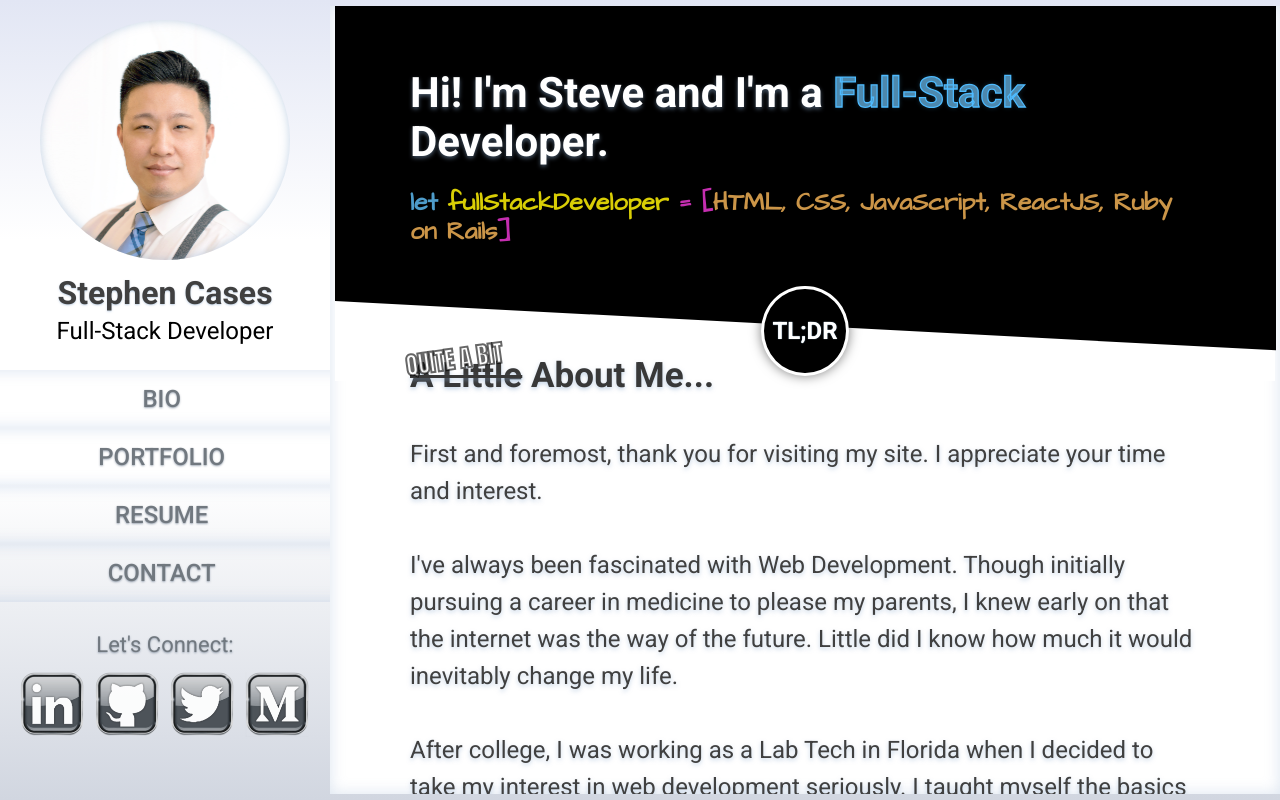
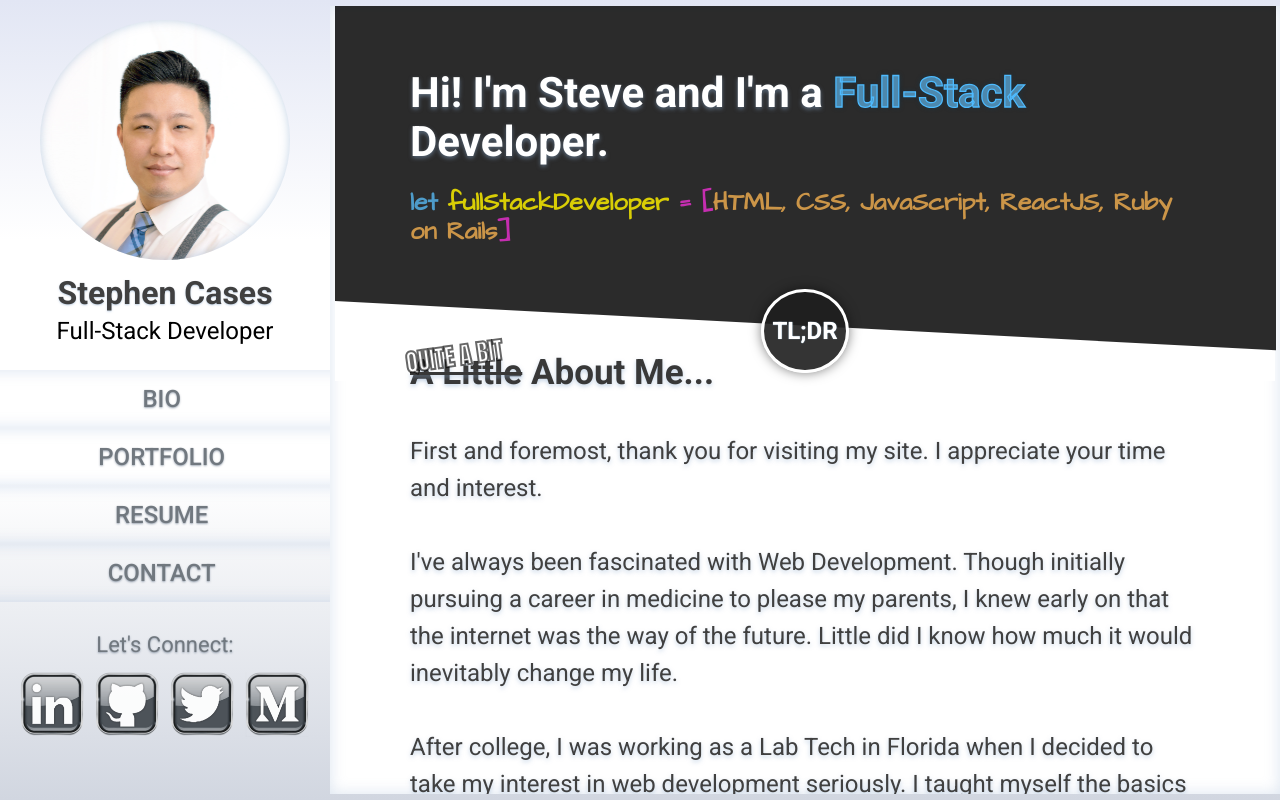
Before and after one commit to builtforsomethingbigger/stephencases.com, a React (Create React App) app: page / in a window 1280 px wide. Built offline with nearby package versions, Linux system fonts and the light colour scheme; no server answers.

Commit message:
Theme update - charcoal for black

```diff
--- a/src/styles/Bio.css
+++ b/src/styles/Bio.css
@@ -94,7 +94,7 @@
     bottom: 0;
     left: 0;
     transform-origin: top left;
-    background-color: rgb(0, 0, 0);
+    background-color: rgba(20, 20, 20, 0.9);
     transform: skewY(3deg)
 }
 .tldr-btn{
@@ -114,10 +114,10 @@
     font-weight: bold;
     color: rgb(255, 255, 255);
     text-shadow: 0px 0px 1px rgb(173, 212, 241);
-    background-color: rgb(0, 0, 0);
+    background-color: rgba(30, 30, 30, 0.9);
     box-shadow: 0px 0px 12px rgba(0, 0, 0, 0.5);
-    padding: 28px 8px;
-    margin-top: 5px;
+    padding: 25px 8px;
+    margin-top: 8px;
     border: 3px solid rgb(255, 255, 255);
     border-radius: 50%;
     text-align: center;
@@ -125,7 +125,7 @@
     z-index: 20;
 }
 .tldr-text:hover{
-    color: black;
+    color: rgba(30, 30, 30, 0.9);
     border: 3px solid black;
     text-shadow: 0px 0px 1px rgb(0, 0, 0);
     /* box-shadow: 0px 0px 12px rgba(255, 255, 255); */
@@ -271,7 +271,7 @@
     height: 100%;
     content: '';
     background-color: rgb(196, 211, 236);
-    border-top: 12px solid black;
+    border-top: 12px solid rgba(30, 30, 30, 0.9);
     z-index: -1;
     top: -12px;
     right: 0;
@@ -311,7 +311,7 @@
     box-sizing: border-box;
     background-color: rgb(196, 211, 236);
     margin-top: -945px;
-    border-bottom: 15px solid black;
+    border-bottom: 15px solid rgba(30, 30, 30, 0.9);
     left: 0.5%;
     overflow-x: hidden;
     z-index: -1;
@@ -339,7 +339,6 @@
         font-size: 15px;
         line-height: 22px;
         margin-bottom: 40px;
-        background-color: rgba(0, 0, 0, 0.8);
     }
     .tldr-text{
         top: -22px;
@@ -350,7 +349,7 @@
     .tldr-text:hover{
         color: rgb(255, 255, 255);
         text-shadow: 0px 0px 1px rgb(173, 212, 241);
-        background-color: rgb(0, 0, 0);
+        background-color: rgba(30, 30, 30, 0.9);
         box-shadow: 0px 0px 12px rgba(0, 0, 0, 0.5);
         border: 3px solid rgb(255, 255, 255);
         animation-name: tldrMobile;
@@ -362,14 +361,14 @@
         40%  {
             color: black;
             background-color: rgba(255, 255, 255, 0.4);
-            border: 3px solid black;
+            border: 3px solid rgba(30, 30, 30, 0.9);
             text-shadow: 0px 0px 1px rgb(0, 0, 0);
             box-shadow: 0px 0px 12px rgba(255, 255, 255);
                 }
         60% {
             color: black;
             background-color: rgb(255, 255, 255, 0.4);
-            border: 3px solid black;
+            border: 3px solid rgba(30, 30, 30, 0.9);
             text-shadow: 0px 0px 1px rgb(0, 0, 0);
             box-shadow: 0px 0px 12px rgba(255, 255, 255);
                 }
--- a/src/styles/MobileNav.css
+++ b/src/styles/MobileNav.css
@@ -39,7 +39,7 @@
     display: inline-block;
     width: 120%;
     left: -11%;
-    font-size: 20px;
+    font-size: 24px;
     padding: 20px 0px 20px 0px;
     box-shadow: inset 0px 0px 15px rgba(130, 164, 204, 0.3);
     cursor: pointer;
--- a/src/styles/Portfolio.css
+++ b/src/styles/Portfolio.css
@@ -65,8 +65,8 @@
         to bottom,
         rgba(0, 0, 0, 0) 0%,
         rgba(0, 0, 0, 0.05) 10%,
-        rgba(0, 0, 0, 0.9) 80%,
-        rgb(0, 0, 0) 100%
+        rgba(0, 0, 0, 0.6) 80%,
+        rgb(0, 0, 0, 0.8) 100%
         );
 }
 .portfolio-more-info{
@@ -117,8 +117,7 @@
     width: 96%;
     height: fit-content;
     padding: 2%;
-    background-color: rgba(255, 255, 255);
-    background-color: rgb(0, 0, 0, 0.85);
+    background-color: rgba(30, 30, 30, 0.9);
     box-shadow: 0px 1px 3px rgba(17, 64, 134, 0.58);
     font-size: 33px;
     color: white;
@@ -141,7 +140,7 @@
     width: 100%;
     height: fit-content;
     padding: 10px 10px;
-    background-color: rgb(0, 0, 0, 0.85);
+    background-color: rgba(30, 30, 30, 0.9);
     box-shadow: 0px -2px 8px rgba(255, 255, 255, 0.5);
     text-shadow: 0px 2px 3px rgba(0, 0, 0, 0.3);
     font-size: 20px;
```
